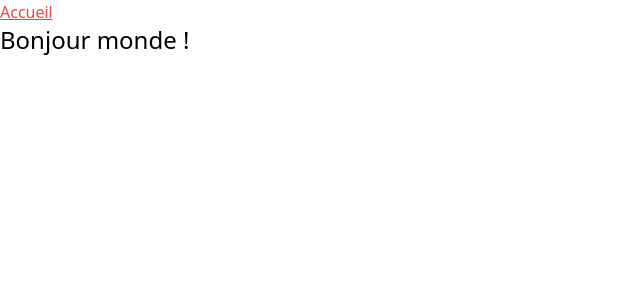
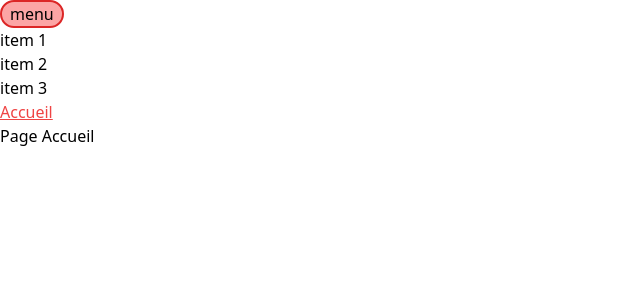
Before and after one commit to MMI-SAE-203/r213-2024-pracht-tp1-BlandineNHY, a Vue app: page / in a window 1280 px wide. Shown: the top 300 px of the page, without its empty margins (0-640 px from the left). Built offline with nearby package versions, Linux system fonts and the light colour scheme.

Commit message:
feat : HTML du menu

```diff
--- a/src/App.vue
+++ b/src/App.vue
@@ -10,6 +10,21 @@ onErrorCaptured((err, instance, info) => {
 
 <template>
   <header>
+      <button
+    aria-controls="mainNav"
+    aria-expanded="true"
+    class="rounded-full border-2 border-red-600 bg-red-300 px-2"
+  >
+    menu
+  </button>
+  <!-- nav#mainNav>ul>li*3>a[href="#"]{item $} -->
+  <nav id="mainNav">
+    <ul>
+      <li><a href="#">item 1</a></li>
+      <li><a href="#">item 2</a></li>
+      <li><a href="#">item 3</a></li>
+    </ul>
+  </nav>
     <nav>
       <ul>
         <li>
--- /dev/null
+++ b/src/pages/accordeon.vue
@@ -0,0 +1,23 @@
+<script setup lang="ts">
+import { ref } from 'vue'
+const maVar = ref(true)
+const maVar2 = ref(1)
+</script>
+
+<template>
+<p>Page Accordéon</p>
+<p>la variable vaut : {{ maVar }}</p>
+
+<button @click="maVar = false">Cacher</button>
+
+<button @click="maVar = true">Montrer</button>
+
+<button @click="maVar = !maVar">Bascule</button>
+
+<button @click="maVar == 1" class="text-2xl"> Montrer 1 </button>
+<h1 v-show="maVar == 2" class="text-2xl"> Contenu 1 </h1>
+
+<button click@="maVar2 = false ? 0 : 1 "> </button>
+
+  <h1 v-show="maVar2" class="text-2xl">Bonjour tout le monde !</h1>
+</template>
--- a/src/pages/index.vue
+++ b/src/pages/index.vue
@@ -1,7 +1,9 @@
 <script setup lang="ts">
-//
+import { ref } from 'vue'
+const maVar = ref(true)
+const maVar2 = ref(1)
 </script>
 
 <template>
-  <h1 class="text-2xl">Bonjour monde !</h1>
+<p>Page Accueil</p>
 </template>
```
Also changed, not shown: 1 other file (tests, documents, lock files or other folders).
